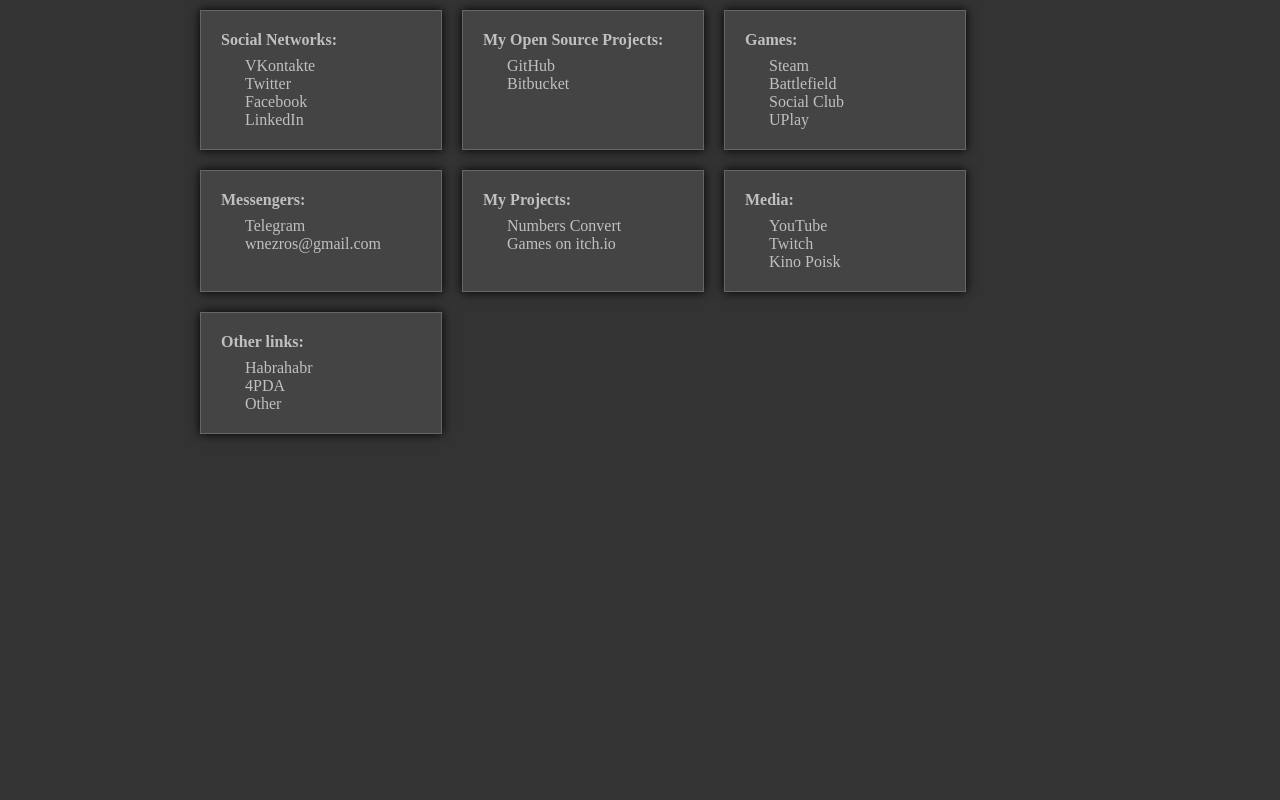
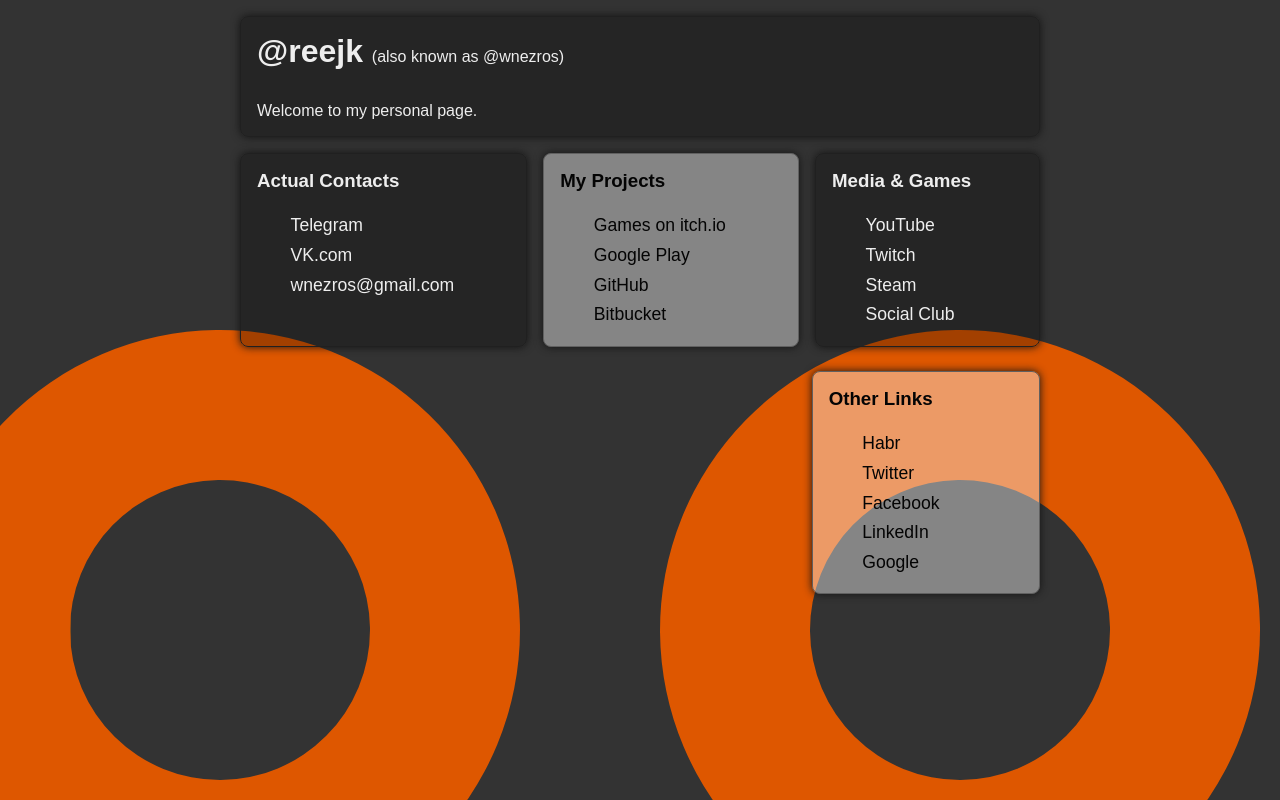
Before and after one commit to reejk/reejk.github.io, a plain HTML site: page index.html in a window 1280 px wide. Drawn offline with Linux system fonts and the light colour scheme.

Commit message:
update index page

```diff
--- a/index.html
+++ b/index.html
@@ -1,160 +1,162 @@
 <!DOCTYPE html>
 <html>
 <head>
-	<title>I'm in ...</title>
+	<title>@reejk in ...</title>
 	<meta name="viewport" content="width=device-width"></meta>
+	<link rel="icon" type="image/x-icon" href="goo_R.png">
 	<style>
 	body {
-		padding: 0 0 0 0;
+		padding: 1em;
 		margin: 0 0 0 0;
-		background: #333333;
+		background: #333333 url(goo.svg);
 		color: white;
 	}
 
-	#html {
-		max-width: 300px;
-		display: flex;
-		flex-flow: row wrap;
+	* { font-family: sans-serif; }
+
+	.wide {
+		display: block;
 		margin: 0 auto;
+		max-width: 50em;
 	}
 
 	.block {
-		background: #444;
-		color: silver;
-		border: 1px #666 solid;
-		box-shadow: 0 0 10px rgb(0,0,0);
-		padding: 20px;
-		margin: 10px;
-		min-width: 200px;
+		box-shadow: 0 0 0.5em rgb(20,20,20);
+		border-radius: 0.5em;
+		padding: 1em;
 	}
 
-	.block_header {
-		display: block;
-		margin-bottom: 8px;
+	.light {
+		background: #ffffff66;
+		color: #040404;
+		border: 1px #606060 solid;
 	}
 
-	.column {
-		float:left;
-		width:300px;
-		margin: -10px 0;
+	.dark {
+		background: #00000044;
+		color: #eee;
+		border: 1px #202020 solid;
 	}
 
-	a {
-		color: silver;
-		text-decoration: none;
+	.flex {
+		display: flex;
+		flex-flow: row wrap;
+		align-items: stretch;
+		margin: 0.5em -0.5em;
 	}
 
-	a:visited {
-		color: gray;
-		text-decoration: none;
+	.flex-block {
+		margin: 0.5em;
+		flex-grow: 1;
 	}
 
-	a:hover { text-decoration: underline; color: white; }
-	a.noline:hover { text-decoration: none; color: white; }
-	#left a:hover { text-decoration: underline; color: orange; }
-	a:active { color: orange; }
+	.dark a { color: #eee; text-decoration: none; }
+	.dark a:visited { color: #edc; text-decoration: none; }
+	.dark a:hover { text-decoration: underline; }
+	.dark a:active { color: orange; }
 
-	#facebook { background: url(http://favicon.yandex.net/favicon/facebook.com) left center no-repeat; padding-left: 24px; }
-	#vkontakte { background: url(http://favicon.yandex.net/favicon/vk.com) left center no-repeat; padding-left: 24px; }
-	#twitter { background: url(http://favicon.yandex.net/favicon/twitter.com) left center no-repeat; padding-left: 24px; }
-	#linkedin { background: url(http://favicon.yandex.net/favicon/linkedin.com) left center no-repeat; padding-left: 24px; }
 
-	#email { background: url(http://favicon.yandex.net/favicon/mail.yandex.ru) left center no-repeat; padding-left: 24px; }
-	#telegram { background: url(http://favicon.yandex.net/favicon/telegram.org) left center no-repeat; padding-left: 24px; }
+	.light a { color: #040404; text-decoration: none; }
+	.light a:visited { color: #123; text-decoration: none; }
+	.light a:hover { text-decoration: underline; }
+	.light a:active { color: orange; }
 
-	#steam { background: url(http://favicon.yandex.net/favicon/steampowered.com) left center no-repeat; padding-left: 24px; }
-	#battlelog { background: url(http://favicon.yandex.net/favicon/battlelog.battlefield.com) left center no-repeat; padding-left: 24px; }
-	#socialclub { background: url(http://favicon.yandex.net/favicon/socialclub.rockstargames.com) left center no-repeat; padding-left: 24px; }
-	#uplay { background: url(http://favicon.yandex.net/favicon/uplay.ubi.com) left center no-repeat; padding-left: 24px; }
+	h1 { margin: 0em 0em 1em 0em; }
+	h3 { margin: 0em 0em 1em 0em; }
+	ul { padding-left: 1em; margin: 0; }
 
-	#youtube { background: url(http://favicon.yandex.net/favicon/youtube.com) left center no-repeat; padding-left: 24px; }
-	#twitch { background: url(http://favicon.yandex.net/favicon/twitch.com) left center no-repeat; padding-left: 24px; }
-	#kinopoisk { background: url(http://favicon.yandex.net/favicon/kinopoisk.ru) left center no-repeat; padding-left: 24px; }
+	li::marker {
+		color: #00000000;
+	}
 
-	#habr { background: url(http://favicon.yandex.net/favicon/habrahabr.ru) left center no-repeat; padding-left: 24px; }
-	#pda4 { background: url(http://favicon.yandex.net/favicon/4pda.ru) left center no-repeat; padding-left: 24px; }
-	#other { background: url(http://favicon.yandex.net/favicon/google.com) left center no-repeat; padding-left: 24px; }
+	li a {
+		display: inline-block;
+		margin-left: -1em;
+		padding: 0.25em;
+		font-size: 1.1em;
+		background-size: 1.5em;
+		background-position-y: center;
+		background-repeat: no-repeat;
+		padding-left: 2em;
+	}
 
-	#gplay { background: url(http://favicon.yandex.net/favicon/play.google.com) left center no-repeat; padding-left: 24px; }
-	#itch { background: url(http://favicon.yandex.net/favicon/reejk.itch.io) left center no-repeat; padding-left: 24px; }
+	#facebook { background-image: url(http://favicon.yandex.net/favicon/facebook.com?size=32); }
+	#vkontakte { background-image: url(http://favicon.yandex.net/favicon/vk.com?size=32); }
+	#twitter { background-image: url(http://favicon.yandex.net/favicon/twitter.com?size=32); }
+	#linkedin { background-image: url(http://favicon.yandex.net/favicon/linkedin.com?size=32); }
 
-	#github { background: url(http://favicon.yandex.net/favicon/github.com) left center no-repeat; padding-left: 24px; }
-	#bitbucket { background: url(http://favicon.yandex.net/favicon/bitbucket.org) left center no-repeat; padding-left: 24px; }
+	#email { background-image: url(http://favicon.yandex.net/favicon/mail.yandex.ru?size=32); }
+	#telegram { background-image: url(http://favicon.yandex.net/favicon/telegram.org?size=32); }
 
-	@media screen and (min-width: 600px) {
-		#html {
-			max-width:600px;
-		}
+	#steam { background-image: url(http://favicon.yandex.net/favicon/steampowered.com?size=32); }
+	#socialclub { background-image: url(http://favicon.yandex.net/favicon/socialclub.rockstargames.com?size=32); }
 
-		#projects { order: 1; }
-		#messengers { order: 2; }
-		#dev { order: 3; }
-		#games { order: 4; }
-		#media { order: 6; }
-		#otherb { order: 5; }
-	}
-	@media screen and (min-width: 900px) {
-		#html {
-			max-width:900px;
-		}
+	#youtube { background-image: url(http://favicon.yandex.net/favicon/youtube.com?size=32); }
+	#twitch { background-image: url(http://favicon.yandex.net/favicon/twitch.com?size=32); }
 
-		#projects { order: 4; }
-		#messengers { order: 3; }
-		#dev { order: 1; }
-		#games { order: 2; }
-		#media { order: 5; }
-		#otherb { order: 6; }
-	}
+	#habr { background-image: url(http://favicon.yandex.net/favicon/habr.com?size=32); }
+	#other { background-image: url(http://favicon.yandex.net/favicon/google.com?size=32); }
+
+	#gplay { background-image: url(http://favicon.yandex.net/favicon/play.google.com?size=32); }
+	#itch { background-image: url(http://favicon.yandex.net/favicon/reejk.itch.io?size=32); }
+
+	#github { background-image: url(http://favicon.yandex.net/favicon/github.com?size=32); }
+	#bitbucket { background-image: url(http://favicon.yandex.net/favicon/bitbucket.org?size=32); }
+
 	</style>
 </head>
 <body>
-	<div id='html'>
-		<div id='social' class='block'>
-			<b class='block_header'>Social Networks:</b>
-			<a id="vkontakte" href="http://vk.com/reejk">VKontakte</a><br>
-			<a id="twitter" href="http://twitter.com/WNeZRoS/">Twitter</a><br>
-			<a id="facebook" href="http://facebook.com/wnezros/">Facebook</a><br>
-			<a id="linkedin" href="http://linkedin.com/profile/view?id=177701469">LinkedIn</a>
+	<div class='wide'>
+		<div class='block dark'>
+			<h1>@reejk <span style='font-size: 50%; font-weight: normal;'>(also known as @wnezros)</span></h1>
+			Welcome to my personal page.
 		</div>
 
-		<div id='messengers' class='block'>
-			<b class='block_header'>Messengers:</b>
-			<a id="telegram" href="http://telegram.me/reejk">Telegram</a><br>
-			<a id="email" href="mailto: wnezros@gmail.com">wnezros@gmail.com</a>
+		<div class='flex'>
+			<div id='actual' class='flex-block block dark'>
+				<h3>Actual Contacts</h3>
+
+				<ul>
+					<li><a id="telegram" href="https://telegram.me/reejk">Telegram</a></li>
+					<li><a id="vkontakte" href="https://vk.com/reejk">VK.com</a></li>
+					<li><a id="email" href="mailto: wnezros@gmail.com">wnezros@gmail.com</a></li>
+				</ul>
+			</div>
+
+			<div id='projects' class='flex-block block light'>
+				<h3>My Projects</h3>
+				<ul>
+					<li><a id="itch" href="https://reejk.itch.io/">Games on itch.io</a></li>
+					<li><a id="gplay" href="https://play.google.com/store/apps/developer?id=WNeZRoS">Google Play</a></li>
+					<li><a id="github" href="https://github.com/ReeJK">GitHub</a></li>
+					<li><a id="bitbucket" href="https://bitbucket.org/WNeZRoS">Bitbucket</a></li>
+				</ul>
+			</div>
+
+			<div id='media' class='flex-block block dark'>
+				<h3>Media & Games</h3>
+				<ul>
+					<li><a id="youtube" href="https://youtube.com/channel/UCtg-QAns78z99lN97agSa0A">YouTube</a></li>
+					<li><a id="twitch" href="https://twitch.tv/ReeJK">Twitch</a></li>
+					<li><a id="steam" href="https://steamcommunity.com/id/reejk/">Steam</a></li>
+					<li><a id="socialclub" href="https://socialclub.rockstargames.com/member/reejk./">Social Club</a></li>
+				</ul>
+			</div>
 		</div>
 
-		<div id='projects' class='block'>
-			<b style="display: block; margin-bottom: 8px;">My Projects:</b>
-			<a id="gplay" href="https://play.google.com/store/apps/details?id=com.app.numconv">Numbers Convert</a><br>
-			<a id="itch" href="https://reejk.itch.io/">Games on itch.io</a>
-		</div>
+		<div class='flex'>
+			<div class='flex-block block dark' style='flex-grow: 7; visibility: hidden; min-width: 30em; padding: 0;'></div>
 
-		<div id='dev' class='block'>
-			<b style="display: block; margin-bottom: 8px;">My Open Source Projects:</b>
-			<a id="github" href="http://github.com/ReeJK">GitHub</a><br>
-			<a id="bitbucket" href="http://bitbucket.org/WNeZRoS">Bitbucket</a>
-		</div>
-
-		<div id='games' class='block'>
-			<b class='block_header'>Games:</b>
-			<a id="steam" href="http://steamcommunity.com/id/reejk/">Steam</a><br>
-			<a id="battlelog" href="http://battlelog.battlefield.com/bf4/user/ReeJK/">Battlefield</a><br>
-			<a id="socialclub" href="http://socialclub.rockstargames.com/member/reejk./">Social Club</a><br>
-			<a id="uplay" href="https://uplay.ubi.com/ru-RU/profile/ReeJK./">UPlay</a><br>
-		</div>
-
-		<div id='media' class='block'>
-			<b class='block_header'>Media:</b>
-			<a id="youtube" href="http://www.youtube.com/channel/UCtg-QAns78z99lN97agSa0A">YouTube</a><br>
-			<a id="twitch" href="http://www.twitch.tv/ReeJK">Twitch</a><br>
-			<a id="kinopoisk" href="http://www.kinopoisk.ru/user/1736235/go/">Kino Poisk</a><br>
-		</div>
-
-		<div id='otherb' class='block'>
-			<b class='block_header'>Other links:</b>
-			<a id="habr" href="http://habrahabr.ru/users/wnezros/">Habrahabr</a><br>
-			<a id="pda4" href="http://4pda.ru/forum/index.php?showuser=1424372">4PDA</a><br>
-			<a id="other" href="http://www.google.ru/#q=WNeZRoS">Other</a>
+			<div class='flex-block block light'>
+				<h3>Other Links</h3>
+				<ul>
+					<li><a id="habr" href="https://habrahabr.ru/users/wnezros/">Habr</a></li>
+					<li><a id="twitter" href="https://twitter.com/WNeZRoS/">Twitter</a></li>
+					<li><a id="facebook" href="https://facebook.com/wnezros/">Facebook</a></li>
+					<li><a id="linkedin" href="https://linkedin.com/profile/view?id=177701469">LinkedIn</a></li>
+					<li><a id="other" href="https://google.com?q=WNeZRoS">Google</a></li>
+				</ul>
+			</div>
 		</div>
 	</div>
 </body>
```
Also changed, not shown: avatar.png (deleted), goo.svg (added), goo_R.png (added).
